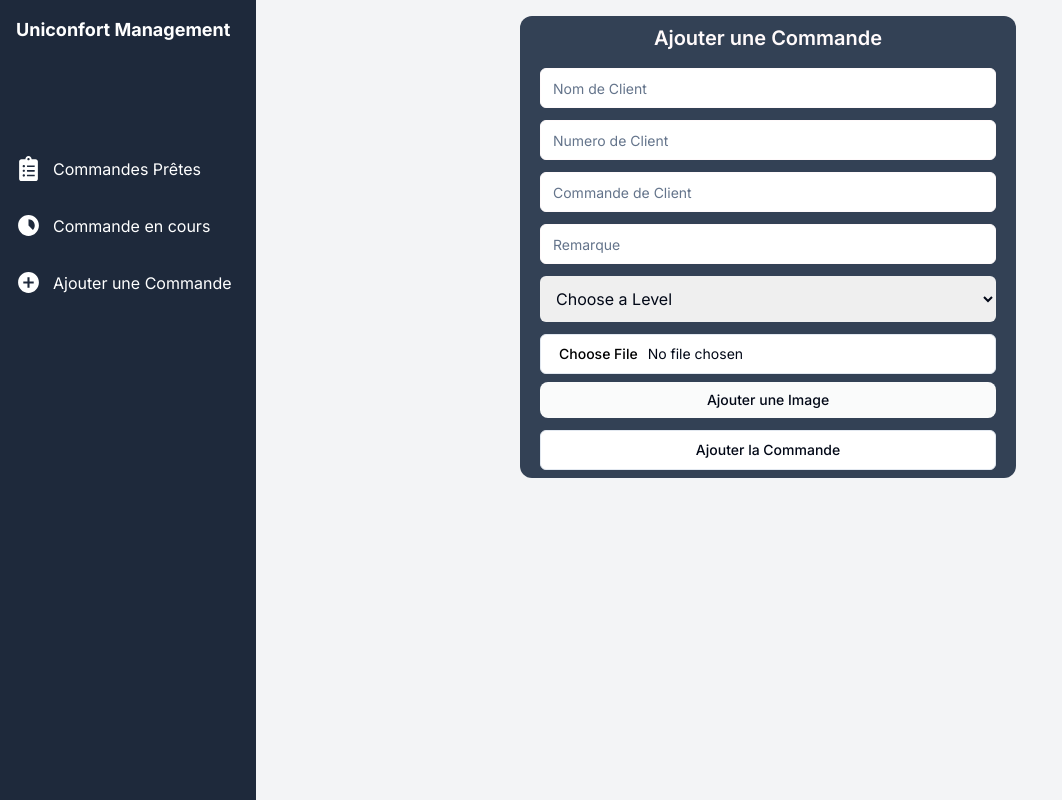
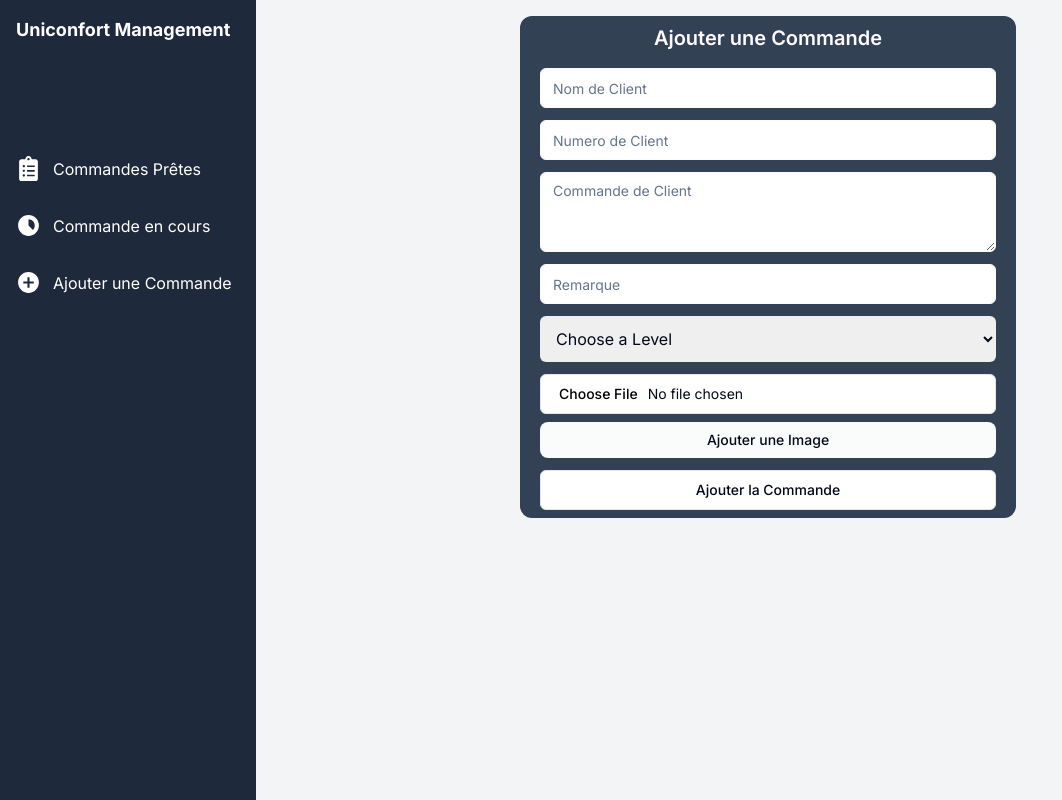
Before and after one commit to mohamedtahar7/uniconfort-management, a Next.js app: page /add in a window 1280 px wide. Shown: the whole page, without its empty margins (0-1062 px from the left). Built offline with nearby package versions, Linux system fonts and the light colour scheme.

Commit message:
text area in client order

```diff
--- a/components/AddForm.tsx
+++ b/components/AddForm.tsx
@@ -9,6 +9,7 @@
 import axios from "axios";
 import { useRouter } from "next/navigation";
 import { password } from "@/lib/password";
+import { Textarea } from "./ui/textarea";
 const AddForm = () => {
   const router = useRouter();
   const [imageNum, setImageNum] = useState([{}]);
@@ -132,15 +133,13 @@
             type="text"
             placeholder="Numero de Client"
           />
-          <Input
+          <Textarea
             value={clientOrder}
             onChange={(e) => {
               setClientOrder(e.target.value);
             }}
             required
             className="border-[#fffafb]"
-            type="text"
-            min={0}
             placeholder="Commande de Client"
           />
           <Input
--- /dev/null
+++ b/components/ui/textarea.tsx
@@ -0,0 +1,24 @@
+import * as React from "react"
+
+import { cn } from "@/lib/utils"
+
+export interface TextareaProps
+  extends React.TextareaHTMLAttributes<HTMLTextAreaElement> {}
+
+const Textarea = React.forwardRef<HTMLTextAreaElement, TextareaProps>(
+  ({ className, ...props }, ref) => {
+    return (
+      <textarea
+        className={cn(
+          "flex min-h-[80px] w-full rounded-md border border-input bg-background px-3 py-2 text-sm ring-offset-background placeholder:text-muted-foreground focus-visible:outline-none focus-visible:ring-2 focus-visible:ring-ring focus-visible:ring-offset-2 disabled:cursor-not-allowed disabled:opacity-50",
+          className
+        )}
+        ref={ref}
+        {...props}
+      />
+    )
+  }
+)
+Textarea.displayName = "Textarea"
+
+export { Textarea }
```
